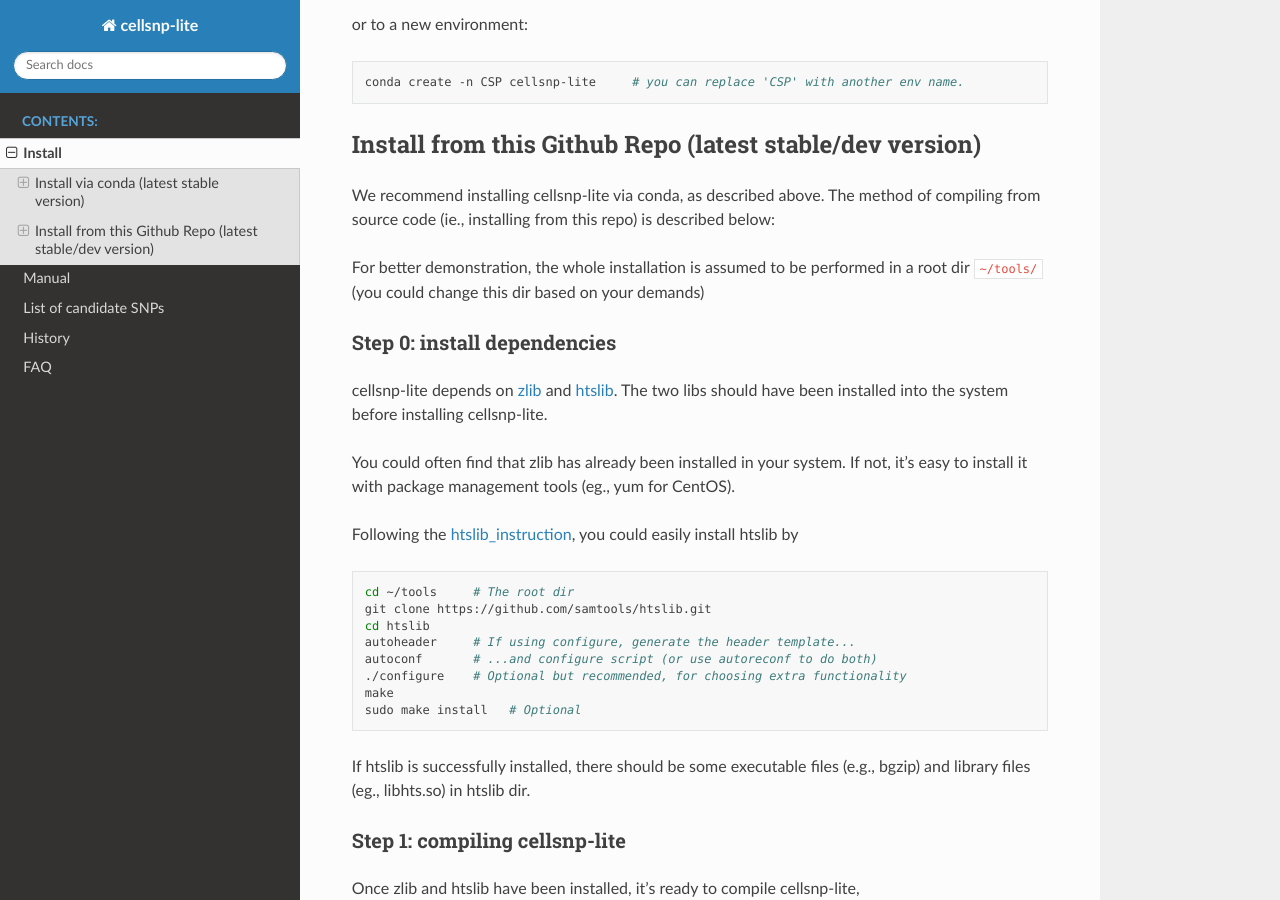
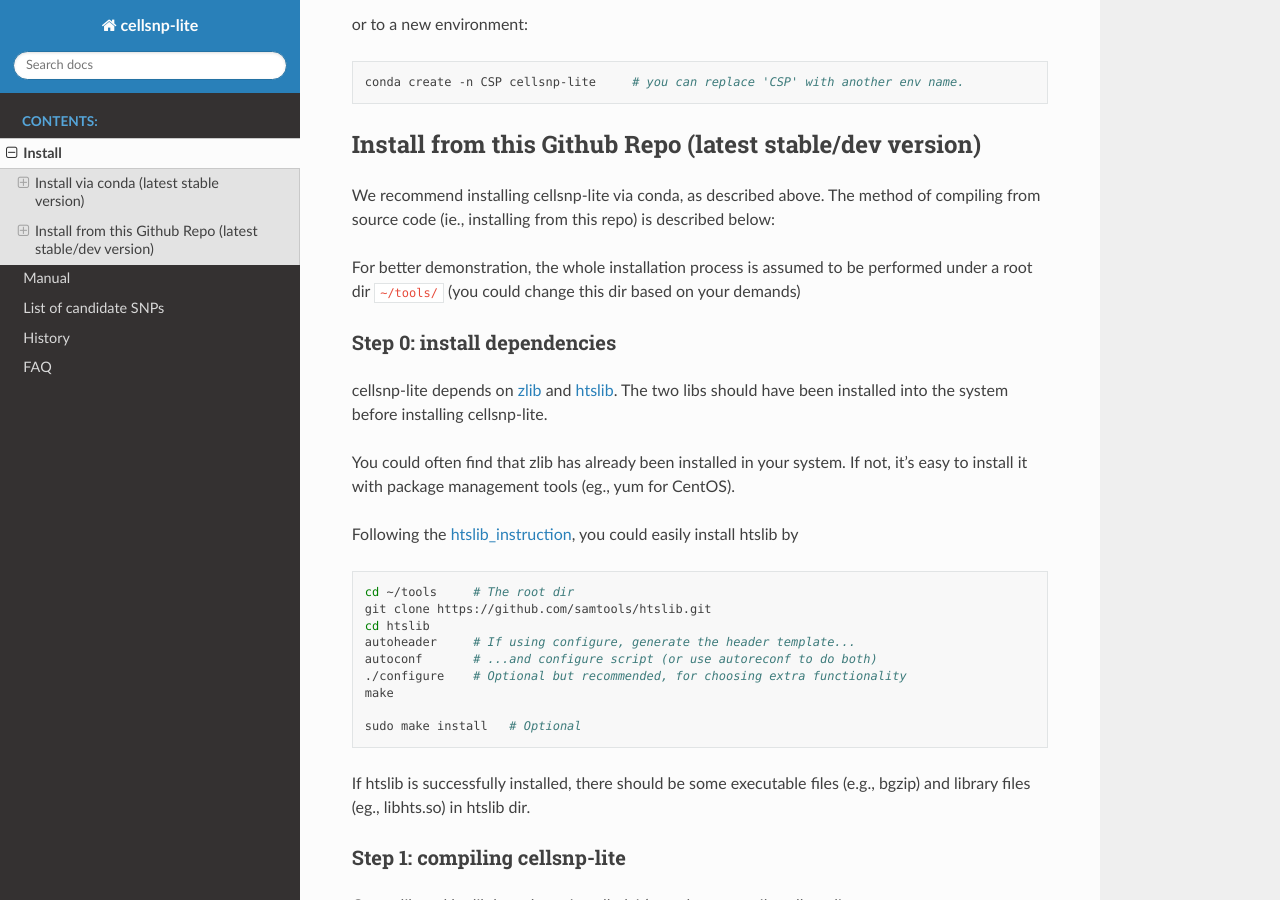
Before and after one commit to single-cell-genetics/cellsnp-lite, a Sphinx documentation site: the page built from doc/install.rst, in a window 1280 px wide and 900 px high, scrolled down 597 px. Built offline with Sphinx 7.4.7 and the Read the Docs theme 2.0.0, drawn with Linux system fonts in a browser that asks for light colours.

Commit message:
update doc

```diff
--- a/doc/install.rst
+++ b/doc/install.rst
@@ -39,8 +39,8 @@
 We recommend installing cellsnp-lite via conda, as described above. The method of compiling
 from source code (ie., installing from this repo) is described below:
 
-For better demonstration, the whole installation is assumed to be performed in a root dir
-``~/tools/`` (you could change this dir based on your demands)
+For better demonstration, the whole installation process is assumed to be performed under
+a root dir ``~/tools/`` (you could change this dir based on your demands)
 
 Step 0: install dependencies
 ^^^^^^^^^^^^^^^^^^^^^^^^^^^^
@@ -62,6 +62,7 @@
   autoconf       # ...and configure script (or use autoreconf to do both)
   ./configure    # Optional but recommended, for choosing extra functionality
   make
+
   sudo make install   # Optional
 
 If htslib is successfully installed, there should be some executable files (e.g., bgzip)
@@ -78,6 +79,7 @@
   git clone https://github.com/single-cell-genetics/cellsnp-lite.git;
   cd cellsnp-lite;
   make;
+
   sudo make install;   # Optional
 
 Step 2: one more step config
--- a/doc/manual.rst
+++ b/doc/manual.rst
@@ -73,6 +73,8 @@
   cellsnp-lite -s $BAM -b $BARCODE -O $OUT_DIR -p 22 --minMAF 0.1 --minCOUNT 100 --gzip
 
 Add ``--chrom`` if you only want to genotype specific chromosomes, e.g., ``1,2``, or ``chrMT``.
+
+**Note**, besides Mode2a for joint calling and genotyping, it is substantially more efficient to call first in a bulk manner followed by genotyping in mode 1a. On the other hand, it is still handy for small chromosomes, e.g., mitochondrial.
 
 **Mode 2b: pileup whole chromosome(s) without given SNPs for well-based dataset (e.g., SMART-seq2)**
 
```
